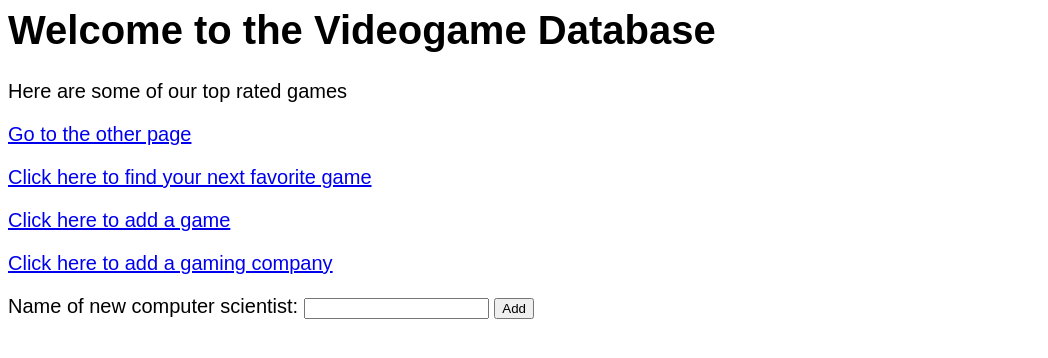
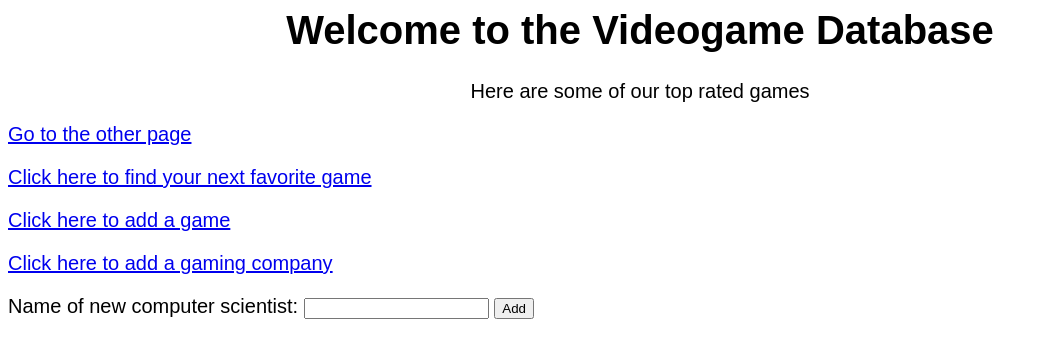
Before and after one commit to basseches/vgdb, a Flask app: template templates/index.html in a window 1280 px wide. Shown: the top 358 px of the page, without its empty margins (0-1048 px from the left). Run offline with Flask 3, Linux system fonts and the light colour scheme; the template is opened without the code that fills it, so the values that code supplies are empty; parts of the project's set-up code (start-up, migrations or seed data) failed here and were passed over.

Commit message:
landing page pretty much good

```diff
--- a/server.py
+++ b/server.py
@@ -120,11 +120,11 @@ def index():
 	#
 	# example of a database query
 	#
-	select_query = "select distinct title, popularity_rating from game order by popularity_rating desc limit 5"
+	select_query = " select s.title, s.popularity_rating, ROW_NUMBER() OVER (ORDER BY popularity_rating desc) from (select distinct title, popularity_rating from game) as s"
 	cursor = g.conn.execute(text(select_query))
 	names = []
 	for result in cursor:
-		names.append([result[0], result[1]])
+		names.append([result[0], result[1], result[2]])
 	cursor.close()
 
 	#
--- a/templates/index.html
+++ b/templates/index.html
@@ -8,15 +8,14 @@
 
 
 <body>
-  <h1>Welcome to the Videogame Database</h1>
-  <p>Here are some of our top rated games</p>
+	<h1 style="text-align:center;">Welcome to the Videogame Database</h1>
+	<p style="text-align:center;">Here are some of our top rated games</p>
  <!-- <div>{{data}}</div>
 
   <div>
  -->
     {% for n in data %}
-    <div>{{n[0]}}</div>
-    <div>{{n[1]}}</div>
+    <h4 style="text-align:center;">{{n[2]}} - {{n[0]}} - Player rating of {{n[1]}}/10</h2>
     {% endfor %}
   </div>
 
```
